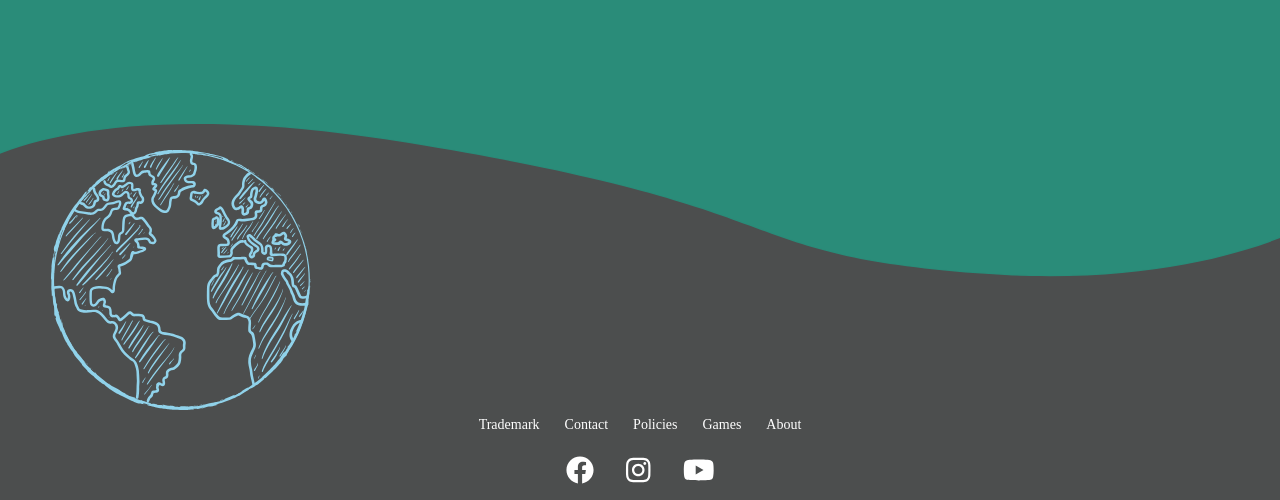
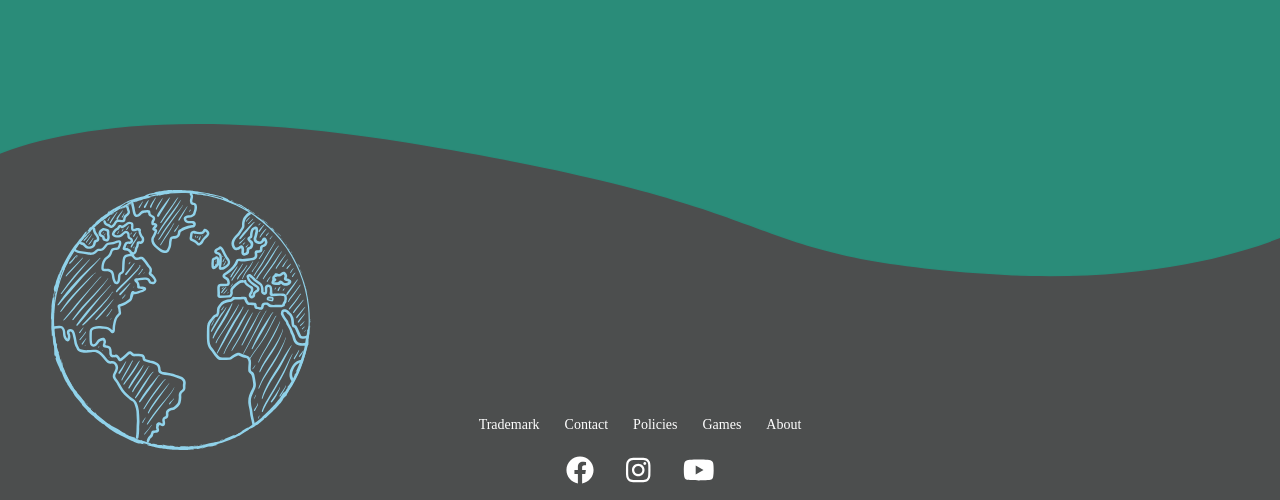
Before and after one commit to ReCoded-Org/capstone-istanbul-juniper, a React (Create React App) app: page / in a window 1280 px wide. Shown: the part 2979-3479 px from the top of the page. Built offline with nearby package versions, Linux system fonts and the light colour scheme; no server answers; a web font is replaced by a local one.

Commit message:
add margin code

```diff
--- a/src/components/Footer/index.css
+++ b/src/components/Footer/index.css
@@ -44,7 +44,7 @@ a.facebook {
 }
 
 img.footerContainer__globe {
-  padding-top: max(55px, 10vh);
+  margin-top: 120px;
   position: absolute;
   top: 46px;
   left: 51px;
```
